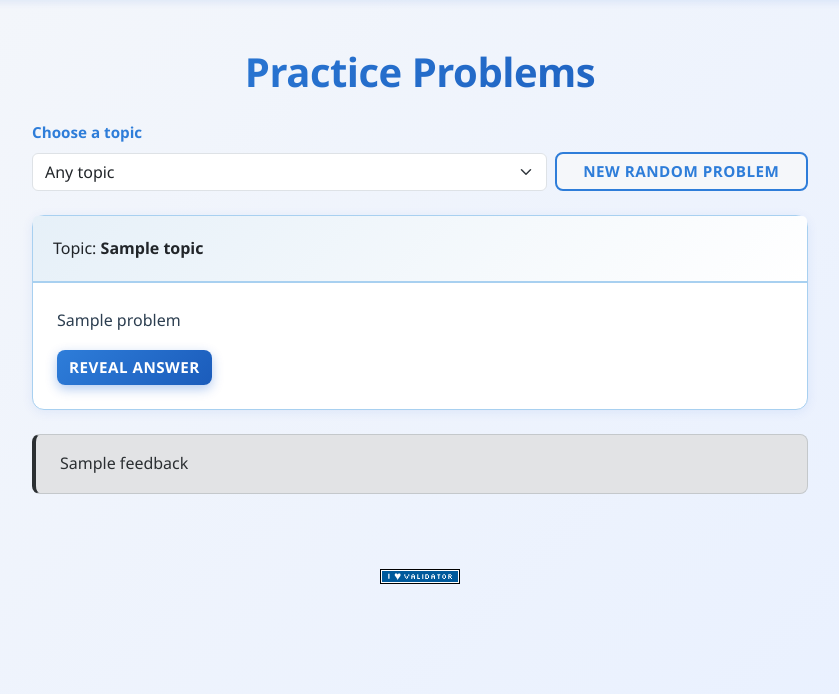
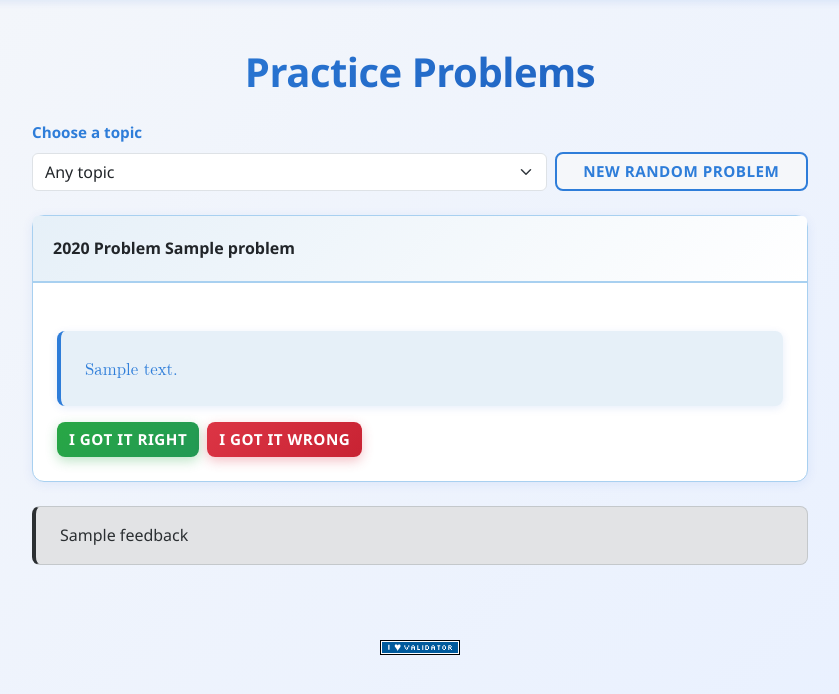
Before and after one commit to joyxu848/stat110-game, a Flask app: template templates/study.html in a window 1280 px wide. Shown: the part 81-775 px from the top of the page, without its empty margins (220-1059 px from the left). Run offline with Flask 3, Linux system fonts and the light colour scheme; the template is opened without the code that fills it: most values are stand-ins (such as "Sample title", 1, 10 or a date in 2020); some libraries are stand-ins or nearby versions.

Commit message:
add problems that render properly with LaTeX

```diff
--- a/app.py
+++ b/app.py
@@ -1,4 +1,7 @@
 import os
+import re
+import subprocess
+from typing import Optional
 
 from cs50 import SQL
 from flask import Flask, flash, redirect, render_template, request, session
@@ -6,6 +9,12 @@ from flask_session import Session
 from werkzeug.security import check_password_hash, generate_password_hash
 
 from helpers import apology, login_required, lookup, usd, process_holdings
+
+# Optional: use pypandoc if available; otherwise fall back to calling pandoc binary
+try:
+    import pypandoc  # type: ignore
+except Exception:
+    pypandoc = None
 
 # Configure application
 app = Flask(__name__)
@@ -21,6 +30,106 @@ Session(app)
 # Configure CS50 Library to use SQLite database
 db = SQL("sqlite:///finance.db")
 problems_db = SQL("sqlite:///problems.db")
+
+# Path to your macros file (adjust if needed)
+MACROS_PATH = os.path.join(os.path.dirname(__file__), "static", "macros.tex")
+_LATEX_MACROS_CACHE: str | None = None
+
+def _get_latex_macros() -> str:
+    """Load LaTeX macro definitions from static/macros.tex, cached in memory."""
+    global _LATEX_MACROS_CACHE
+    if _LATEX_MACROS_CACHE is not None:
+        return _LATEX_MACROS_CACHE
+
+    try:
+        with open(MACROS_PATH, "r", encoding="utf-8") as f:
+            _LATEX_MACROS_CACHE = f.read()
+    except OSError:
+        # If the file is missing, just use an empty string so things still render.
+        _LATEX_MACROS_CACHE = ""
+    return _LATEX_MACROS_CACHE
+
+def _clean_latex_text(text: str) -> str:
+    """Return a copy of LaTeX text with leading TeX comment markers removed per-line.
+
+    This keeps the original DB content intact but ensures the HTML view shows the
+    commented-out lines (our importer may have prefixed lines with '%').
+    """
+    if text is None:
+        return text
+
+    # Remove full-line comments
+    cleaned = re.sub(r'(?m)^[ \t]*%.*(?:\n|$)', '', text)
+
+    # Replace \textnormal{...} with \mathrm{...} so Pandoc's math parser understands it
+    cleaned = re.sub(r'\\textnormal\{([^}]*)\}', r'\\mathrm{\1}', cleaned)
+
+    # Remove leading \noin or \noindent at the very start (plus any following whitespace)
+    cleaned = re.sub(r'^(\\noin|\\noindent)\s*', '', cleaned)
+
+    return cleaned
+
+
+def _latex_to_html(text: str | None) -> str | None:
+    """Convert LaTeX snippet to HTML using pypandoc or pandoc binary.
+
+    - Prepends macros from static/macros.tex so commands like \\Pois are known.
+    - Enables the latex_macros extension in Pandoc.
+    - Uses MathML output so math renders without MathJax.
+
+    Returns None if input is None. On error, falls back to returning
+    the original text wrapped in <pre> to avoid losing content.
+    """
+    if text is None:
+        return None
+
+    cleaned = _clean_latex_text(text)
+    macros = _get_latex_macros()
+
+    # Feed macros + body into Pandoc so it sees the \\newcommand definitions
+    full_input = (macros + "\n" + cleaned) if macros else cleaned
+
+    # Try pypandoc first
+    try:
+        if pypandoc is not None:
+            html = pypandoc.convert_text(
+                full_input,
+                to="html",
+                format="latex+latex_macros",
+                extra_args=["--mathml"],  # make math render without MathJax
+            )
+            return html
+    except Exception:
+        pass
+
+    # Fall back to calling pandoc binary if available
+    try:
+        proc = subprocess.run(
+            [
+                "pandoc",
+                "-f",
+                "latex+latex_macros",  # understand \\newcommand definitions
+                "-t",
+                "html",
+                "--mathml",            # emit MathML for equations
+            ],
+            input=full_input,
+            text=True,
+            capture_output=True,
+            check=True,
+        )
+        return proc.stdout
+    except Exception:
+        # As a final fallback, return plain text inside <pre>
+        print("exception in _latex_to_html, falling back to <pre>")
+        safe_text = (
+            "<pre>"
+            + cleaned.replace("&", "&amp;")
+                     .replace("<", "&lt;")
+                     .replace(">", "&gt;")
+            + "</pre>"
+        )
+        return safe_text
 
 
 @app.after_request
@@ -114,8 +223,12 @@ def register():
             return apology("Password does not match")
 
         try:
-            db.execute("INSERT INTO users (username, hash) VALUES(?,?)",
+            new_user_id = db.execute("INSERT INTO users (username, hash) VALUES(?,?)",
                        username, generate_password_hash(password))
+
+            # Log the user in automatically
+            session["user_id"] = new_user_id
+
             return redirect("/")
         except ValueError:
             return apology("Username taken")
@@ -160,12 +273,13 @@ def account_settings():
 def study():
     user_id = session["user_id"]
 
-    # For the topic dropdown
+    # For the topic dropdown: topics table now stores available topics
     topics = problems_db.execute(
-        "SELECT DISTINCT topic FROM problems ORDER BY topic"
+        "SELECT id, name FROM topics ORDER BY name"
     )
 
     if request.method == "POST":
+
         action = request.form.get("action")          # "reveal", "right", "wrong"
         problem_id = request.form.get("problem_id")
         selected_topic = request.form.get("topic") or "Any"
@@ -173,8 +287,9 @@ def study():
         if not problem_id:
             return redirect("/study")
 
+        # Fetch the problem row
         rows = problems_db.execute(
-            "SELECT id, problem, answer, topic FROM problems WHERE id = ?",
+            "SELECT id, year, problem, text, answer FROM problems WHERE id = ?",
             problem_id,
         )
         if len(rows) != 1:
@@ -182,13 +297,24 @@ def study():
 
         problem_row = rows[0]
 
+        # Get topic names for this problem
+        problem_topic_rows = problems_db.execute(
+            "SELECT t.name FROM topics t JOIN problem_topics pt ON t.id = pt.topic_id WHERE pt.problem_id = ? ORDER BY t.name",
+            problem_row["id"],
+        )
+        problem_topics = [r["name"] for r in problem_topic_rows]
+
         if action == "reveal":
             # Show the same problem, now with the answer visible
+            # prepare cleaned fields for rendering
+            problem_row['html_text'] = _latex_to_html(problem_row.get('text'))
+            problem_row['html_answer'] = _latex_to_html(problem_row.get('answer'))
             return render_template(
                 "study.html",
                 topics=topics,
                 selected_topic=selected_topic,
                 problem=problem_row,
+                problem_topics=problem_topics,
                 show_answer=True,
                 feedback=None,
             )
@@ -196,34 +322,62 @@ def study():
         elif action in ("right", "wrong"):
             correct = 1 if action == "right" else 0
 
+            # Determine topic_id to log: prefer selected_topic if provided, else fallback to one of the problem's topics, else create/use 'Any'
+            if selected_topic != "Any":
+                tid_rows = problems_db.execute("SELECT id FROM topics WHERE name = ?", selected_topic)
+                topic_id = tid_rows[0]["id"] if tid_rows else None
+            else:
+                # try to find a topic for this problem
+                tid_rows = problems_db.execute("SELECT topic_id FROM problem_topics WHERE problem_id = ? LIMIT 1", problem_row["id"])
+                if tid_rows:
+                    topic_id = tid_rows[0]["topic_id"]
+                else:
+                    # ensure 'Any' topic exists
+                    problems_db.execute("INSERT OR IGNORE INTO topics (name) VALUES (?)", "Any")
+                    tid_rows = problems_db.execute("SELECT id FROM topics WHERE name = ?", "Any")
+                    topic_id = tid_rows[0]["id"]
+
             problems_db.execute(
-                "INSERT INTO problem_attempts (user_id, problem_id, topic, correct) "
-                "VALUES (?, ?, ?, ?)",
+                "INSERT INTO problem_attempts (user_id, problem_id, topic_id, correct) VALUES (?, ?, ?, ?)",
                 user_id,
                 problem_row["id"],
-                problem_row["topic"],
+                topic_id,
                 correct,
             )
 
             # After logging, get a new random problem (same topic filter)
             if selected_topic == "Any":
                 probs = problems_db.execute(
-                    "SELECT id, problem, answer, topic FROM problems ORDER BY RANDOM() LIMIT 1"
+                    "SELECT id, year, problem, text, answer FROM problems ORDER BY RANDOM() LIMIT 1"
                 )
             else:
                 probs = problems_db.execute(
-                    "SELECT id, problem, answer, topic FROM problems "
-                    "WHERE topic = ? ORDER BY RANDOM() LIMIT 1",
+                    "SELECT p.id, p.year, p.problem, p.text, p.answer FROM problems p "
+                    "JOIN problem_topics pt ON p.id = pt.problem_id "
+                    "JOIN topics t ON pt.topic_id = t.id "
+                    "WHERE t.name = ? ORDER BY RANDOM() LIMIT 1",
                     selected_topic,
                 )
 
             new_problem = probs[0] if probs else None
+
+            new_problem_topics = []
+            if new_problem:
+                pt_rows = problems_db.execute(
+                    "SELECT t.name FROM topics t JOIN problem_topics pt ON t.id = pt.topic_id WHERE pt.problem_id = ? ORDER BY t.name",
+                    new_problem["id"],
+                )
+                new_problem_topics = [r["name"] for r in pt_rows]
+            if new_problem:
+                new_problem['html_text'] = _latex_to_html(new_problem.get('text'))
+                new_problem['html_answer'] = _latex_to_html(new_problem.get('answer'))
 
             return render_template(
                 "study.html",
                 topics=topics,
                 selected_topic=selected_topic,
                 problem=new_problem,
+                problem_topics=new_problem_topics,
                 show_answer=False,
                 feedback="Nice, logged! Here's a new problem." if new_problem else "No more problems found for this topic.",
             )
@@ -239,31 +393,51 @@ def study():
 
     if problem_id:
         rows = problems_db.execute(
-            "SELECT id, problem, answer, topic FROM problems WHERE id = ?",
+            "SELECT id, year, problem, text, answer FROM problems WHERE id = ?",
             problem_id,
         )
         if rows:
             problem_row = rows[0]
-            # Ensure dropdown matches this problem’s topic
-            selected_topic = problem_row["topic"]
+            # Ensure dropdown matches this problem’s first topic if available
+            pt_rows = problems_db.execute(
+                "SELECT t.name FROM topics t JOIN problem_topics pt ON t.id = pt.topic_id WHERE pt.problem_id = ? ORDER BY t.name LIMIT 1",
+                problem_row["id"],
+            )
+            if pt_rows:
+                selected_topic = pt_rows[0]["name"]
     else:
         if selected_topic == "Any":
             probs = problems_db.execute(
-                "SELECT id, problem, answer, topic FROM problems ORDER BY RANDOM() LIMIT 1"
+                "SELECT id, year, problem, text, answer FROM problems ORDER BY RANDOM() LIMIT 1"
             )
         else:
             probs = problems_db.execute(
-                "SELECT id, problem, answer, topic FROM problems "
-                "WHERE topic = ? ORDER BY RANDOM() LIMIT 1",
+                "SELECT p.id, p.year, p.problem, p.text, p.answer FROM problems p "
+                "JOIN problem_topics pt ON p.id = pt.problem_id "
+                "JOIN topics t ON pt.topic_id = t.id "
+                "WHERE t.name = ? ORDER BY RANDOM() LIMIT 1",
                 selected_topic,
             )
         problem_row = probs[0] if probs else None
+
+    # If we have a problem, fetch its topic names
+    problem_topics = []
+    if problem_row:
+        pt_rows = problems_db.execute(
+            "SELECT t.name FROM topics t JOIN problem_topics pt ON t.id = pt.topic_id WHERE pt.problem_id = ? ORDER BY t.name",
+            problem_row["id"],
+        )
+        problem_topics = [r["name"] for r in pt_rows]
+    if problem_row:
+        problem_row['html_text'] = _latex_to_html(problem_row.get('text'))
+        problem_row['html_answer'] = _latex_to_html(problem_row.get('answer'))
 
     return render_template(
         "study.html",
         topics=topics,
         selected_topic=selected_topic,
         problem=problem_row,
+        problem_topics=problem_topics,
         show_answer=False,
         feedback=None,
     )
@@ -277,14 +451,15 @@ def progress():
     stats = problems_db.execute(
         """
         SELECT
-            topic,
-            SUM(CASE WHEN correct = 1 THEN 1 ELSE 0 END) AS correct_count,
-            SUM(CASE WHEN correct = 0 THEN 1 ELSE 0 END) AS wrong_count,
+            t.name AS topic,
+            SUM(CASE WHEN a.correct = 1 THEN 1 ELSE 0 END) AS correct_count,
+            SUM(CASE WHEN a.correct = 0 THEN 1 ELSE 0 END) AS wrong_count,
             COUNT(*) AS total
-        FROM problem_attempts
-        WHERE user_id = ?
-        GROUP BY topic
-        ORDER BY topic;
+        FROM problem_attempts a
+        JOIN topics t ON a.topic_id = t.id
+        WHERE a.user_id = ?
+        GROUP BY t.name
+        ORDER BY t.name;
         """,
         user_id,
     )
@@ -294,9 +469,9 @@ def progress():
         """
         SELECT
             p.id,
+            p.year,
             p.problem,
             p.answer,
-            p.topic,
             MAX(a.attempted_at) AS last_attempt
         FROM problem_attempts a
         JOIN problems p ON a.problem_id = p.id
@@ -308,4 +483,12 @@ def progress():
         user_id,
     )
 
+    # For each wrong problem, fetch all topic names it is linked to so the UI can show them
+    for p in wrong_problems:
+        pt_rows = problems_db.execute(
+            "SELECT t.name FROM topics t JOIN problem_topics pt ON t.id = pt.topic_id WHERE pt.problem_id = ? ORDER BY t.name",
+            p["id"],
+        )
+        p["topics"] = [r["name"] for r in pt_rows]
+
     return render_template("progress.html", stats=stats, wrong_problems=wrong_problems)
--- a/requirements.txt
+++ b/requirements.txt
@@ -3,3 +3,4 @@ Flask
 Flask-Session
 pytz
 requests
+pypandoc
--- /dev/null
+++ b/static/computer-modern.css
@@ -0,0 +1,8 @@
+/**
+ * Minified by jsDelivr using clean-css v5.3.3.
+ * Original file: /npm/computer-modern@0.1.2/index.css
+ *
+ * Do NOT use SRI with dynamically generated files! More information: https://www.jsdelivr.com/using-sri-with-dynamic-files
+ */
+@import url(cmu-bright.css);@import url(cmu-classical-serif.css);@import url(cmu-concrete.css);@import url(cmu-sans-serif-demi-condensed.css);@import url(cmu-sans-serif.css);@import url(cmu-serif-extra.css);@import url(cmu-serif-upright-italic.css);@import url(cmu-serif.css);@import url(cmu-typewriter-text-variable-width.css);@import url(cmu-typewriter-text.css);
+/*# sourceMappingURL=/sm/9bf8b1c0265caa1e44e559aca9cfe7823d2379cc89ad54b7b350a94b62ef5f43.map */
--- a/static/styles.css
+++ b/static/styles.css
@@ -661,7 +661,9 @@ label {
     border-left: 4px solid var(--primary-blue);
     padding: 1.5rem;
     border-radius: 8px;
-    font-family: 'Courier New', monospace;
+    font-family: "CMU Serif", "Computer Modern", "Latin Modern Roman", serif;
+    font-size: 1.05rem;
+    line-height: 1.6;
     color: var(--primary-blue);
     margin: 1.5rem 0;
     box-shadow: 0 2px 8px rgba(0, 82, 204, 0.1);
--- a/templates/layout.html
+++ b/templates/layout.html
@@ -14,7 +14,12 @@
         <!-- https://favicon.io/emoji-favicons/money-bag/ -->
         <link href="/static/favicon.ico" rel="icon">
 
+        <!-- Local Computer Modern CSS -->
+        <link href="/static/computer-modern.css" rel="stylesheet">
+
         <link href="/static/styles.css" rel="stylesheet">
+
+        <!-- LaTeX rendering removed; using server-side Pandoc conversion instead -->
 
         <title>STAT 110: {% block title %}{% endblock %}</title>
 
--- a/templates/study.html
+++ b/templates/study.html
@@ -15,9 +15,8 @@
             <select id="topic" name="topic" class="form-select">
                 <option value="Any" {% if selected_topic == "Any" %}selected{% endif %}>Any topic</option>
                 {% for t in topics %}
-                    <option value="{{ t.topic }}"
-                        {% if selected_topic == t.topic %}selected{% endif %}>
-                        {{ t.topic }}
+                    <option value="{{ t.name }}" {% if selected_topic == t.name %}selected{% endif %}>
+                        {{ t.name }}
                     </option>
                 {% endfor %}
             </select>
@@ -32,30 +31,24 @@
     {% if problem %}
         <div class="card mb-4">
             <div class="card-header">
-                Topic: <strong>{{ problem.topic }}</strong>
+                <strong>{% if problem.year and problem.problem %}{{ problem.year }} Problem {{ problem.problem }}{% else %}Uncategorized{% endif %}</strong>
             </div>
             <div class="card-body">
-                <p class="card-text mb-3">
-                    {{ problem.problem }}
-                </p>
+                <!-- Problem number removed (displayed in header as 'YEAR Problem N') -->
+                <div class="math-box mb-3">
+                    {% if problem.html_text %}
+                        {{ problem.html_text | safe }}
+                    {% else %}
+                        <pre>{{ problem.text }}</pre>
+                    {% endif %}
+                </div>
 
-                {% if show_answer %}
-                    <div class="alert alert-info mb-3">
-                        <strong>Answer:</strong> {{ problem.answer }}
-                    </div>
-                {% endif %}
-
-                <!-- Reveal / self-report form -->
+                <!-- Self-report form: always show right/wrong buttons (answers are not displayed) -->
                 <form method="post" action="/study" class="d-flex flex-column flex-md-row gap-2">
 
                     <input type="hidden" name="problem_id" value="{{ problem.id }}">
                     <input type="hidden" name="topic" value="{{ selected_topic }}">
 
-                    {% if not show_answer %}
-                        <button type="submit" name="action" value="reveal" class="btn btn-primary">
-                            Reveal Answer
-                        </button>
-                    {% else %}
                     <button type="submit" name="action" value="right" class="btn btn-success">
                         I got it right
                     </button>
@@ -63,7 +56,6 @@
                     <button type="submit" name="action" value="wrong" class="btn btn-danger">
                         I got it wrong
                     </button>
-                    {% endif %}
 
                 </form>
             </div>
```
Also changed, not shown: scripts/comment_graphics_in_db.py (added, +97 -0 lines), scripts/import_problems.py (added, +249 -0 lines), templates/progress.html (+8 -6 lines), finance.db, problems.db, 1 other file. Lines whose indentation alone changed are shown as unchanged.
